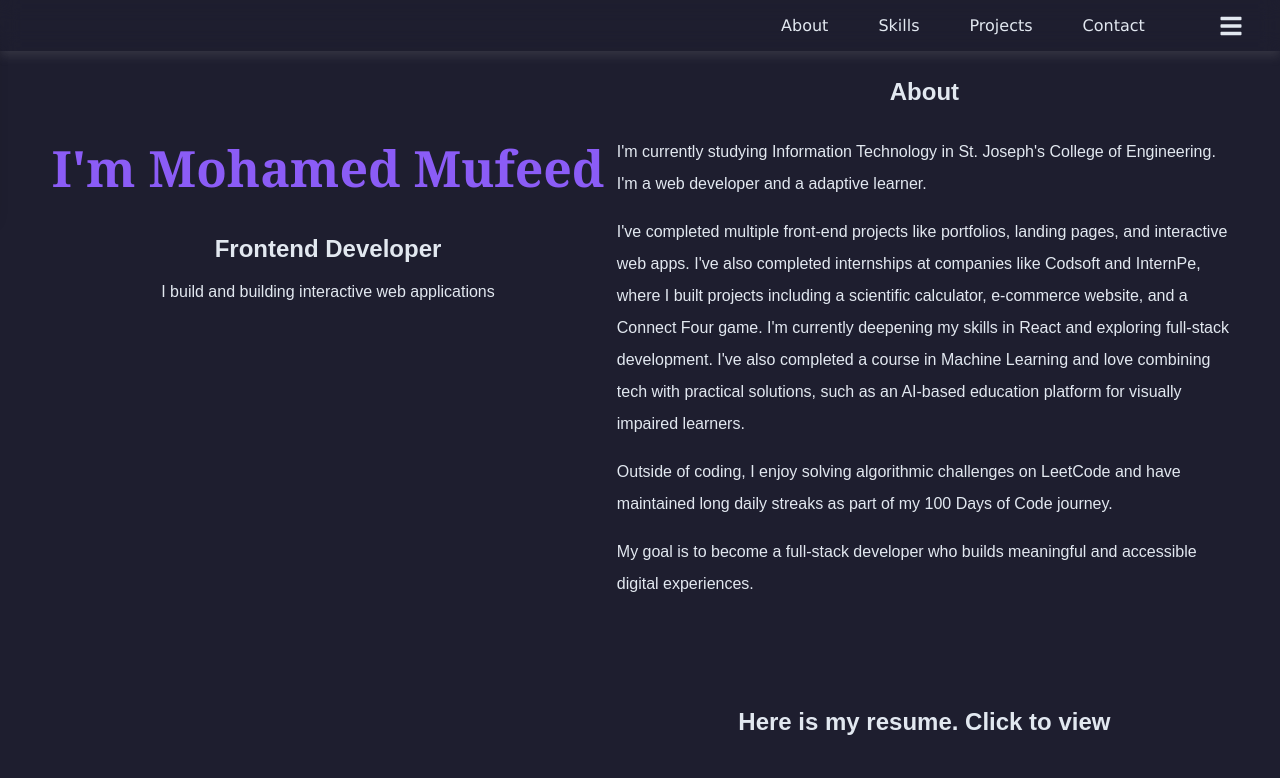
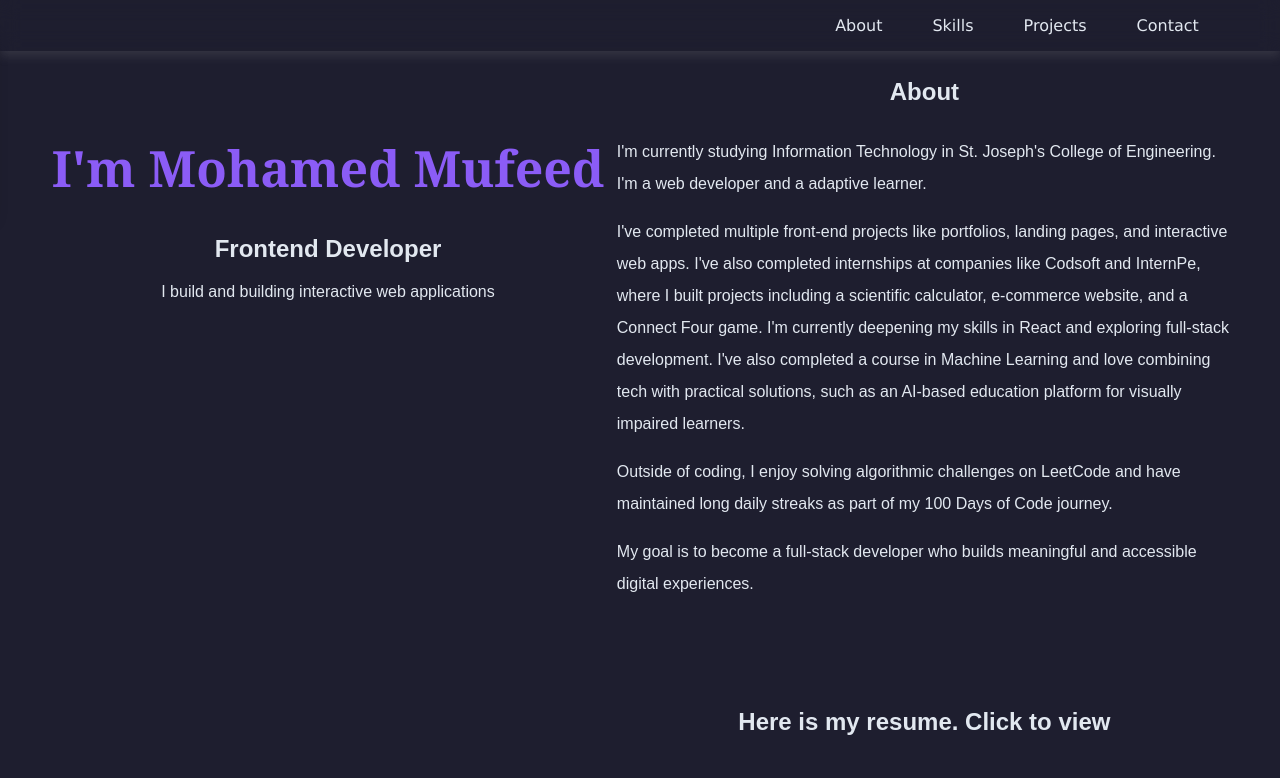
Before and after one commit to Mohamed-Mufeed/Portfolio, a React (Vite) app: page / in a window 1280 px wide. Shown: the top 778 px of the page. Built offline with nearby package versions, Linux system fonts and the light colour scheme.

Commit message:
Updated Media Queries

```diff
--- a/src/index.css
+++ b/src/index.css
@@ -36,7 +36,7 @@ body {
 } */
 
 .hamburger{
-  display: flex;
+  display: none;
   align-items: center;
   gap: 10px;
 }
```
